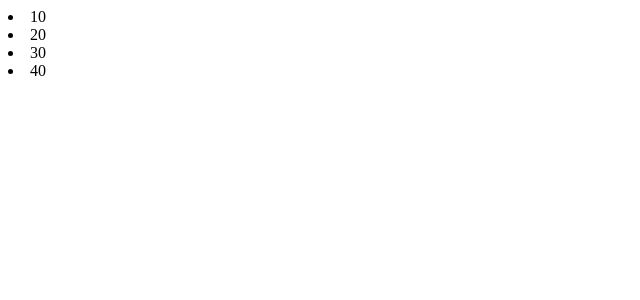
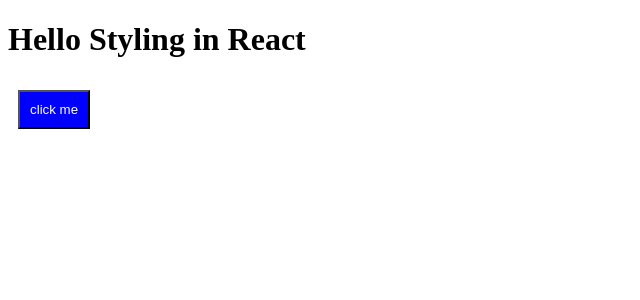
Before and after one commit to Arvindkr123/LearnReactMySide, a React (Create React App) app: page / in a window 1280 px wide. Shown: the top 300 px of the page, without its empty margins (0-640 px from the left). Built offline with nearby package versions, Linux system fonts and the light colour scheme.

Commit message:
Inline Style in the react

```diff
--- a/src/App.js
+++ b/src/App.js
@@ -2,11 +2,16 @@ import React, { Component } from 'react'
 
 export default class App extends Component {
   render() {
+    const styleBtn = {
+      backgroundColor: 'blue',
+      color: 'white',
+      padding: '10px',
+      margin: '10px'
+    }
     return (
       <>
-        {this.props.arr.map((num, i)=>{
-          return <li key={i}>{num}</li>
-        })}
+        <h1>Hello Styling in React</h1>
+        <button style={styleBtn}>click me</button>
       </>
     )
   }
```
